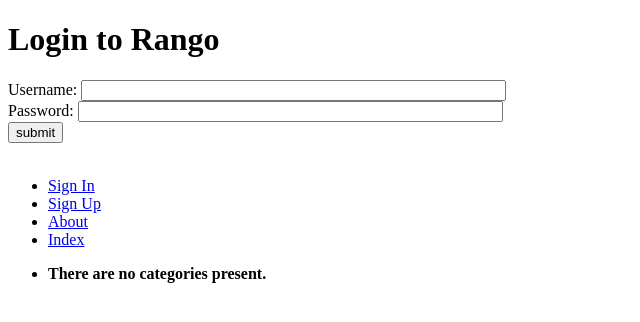
After one commit to J4mm3rr/tango_with_django_project, a Django app: page /rango/login/ in a window 1280 px wide. The commit adds this page. Shown: the top 322 px of the page, without its empty margins (0-640 px from the left). Run offline with Django 3.2, Linux system fonts and the light colour scheme; data that the repository does not hold is empty.

Commit message:
complete chapter 9 and exercises (login system)

```diff
--- a/rango/urls.py
+++ b/rango/urls.py
@@ -12,5 +12,8 @@ urlpatterns = [
     url(r'^category/(?P<category_name_slug>[\w\-]+)/$',
         views.show_category, name='show_category'),
 
-    url(r'^register/$', views.register, name='register')
+    url(r'^register/$', views.register, name='register'),
+    url(r'^login/$', views.user_login, name='login'),
+    url(r'^logout/$', views.user_logout, name='logout'),
+    url(r'^restricted/$', views.restricted, name='restricted'),
 ]
--- a/rango/views.py
+++ b/rango/views.py
@@ -1,4 +1,8 @@
 from django.shortcuts import render
+from django.contrib.auth import authenticate, login, logout
+from django.contrib.auth.decorators import login_required
+from django.core.urlresolvers import reverse
+from django.http import HttpResponse, HttpResponseRedirect
 from .models import Category, Page
 from .forms import CategoryForm, PageForm, UserForm, UserProfileForm
 
@@ -17,6 +21,7 @@ def about(request):
         return render(request, 'rango/about.html', context=context_dict)
 
 
+@login_required
 def add_page(request, category_name_slug):
         try:
                 category = Category.objects.get(slug=category_name_slug)
@@ -43,6 +48,7 @@ def add_page(request, category_name_slug):
         return render(request, 'rango/add_page.html', context_dict)
 
 
+@login_required
 def add_category(request):
         form = CategoryForm()
 
@@ -123,3 +129,39 @@ def register(request):
                       {'user_form': user_form,
                        'profile_form': profile_form,
                        'registered': registered, })
+
+
+def user_login(request):
+        if request.method == 'POST':
+                # If this request is a POST, get the username and password from it.
+                username = request.POST.get('username')
+                password = request.POST.get('password')
+
+                user = authenticate(username=username, password=password)
+
+                if user:
+                        if user.is_active:
+                                login(request, user)
+                                return HttpResponseRedirect(reverse('index'))
+                        else:
+                                # this account is inactive
+                                return HttpResponse("Your Rango account is disabled.")
+                else:
+                        # Bad login  details, no login possible
+                        print("Invalid login details: {0}, {1}".format(username, password))
+                        return HttpResponse("Invalid login details supplied.")
+
+        else:
+                # This is not a POST request.
+                return render(request, 'rango/login.html')
+
+
+@login_required
+def user_logout(request):
+        logout(request)
+        return HttpResponseRedirect(reverse(index))
+
+
+@login_required
+def restricted(request):
+        return render(request, 'rango/restricted.html')
--- a/tango_with_django_project/settings.py
+++ b/tango_with_django_project/settings.py
@@ -111,6 +111,8 @@ PASSWORD_HASHERS = (
     'django.contrib.auth.hashers.PBKDF2SHA1PasswordHasher',
 )
 
+LOGIN_URL = '/rango/login/'
+
 
 # Internationalization
 # https://docs.djangoproject.com/en/1.11/topics/i18n/
--- a/templates/rango/base.html
+++ b/templates/rango/base.html
@@ -19,10 +19,16 @@
         <br />
         <div>
             <ul>
+            {% if user.is_authenticated %}
+                <li><a href="{% url 'restricted' %}">Restricted Page</a></li>
+                <li><a href="{% url 'logout' %}">Logout</a></li>
                 <li><a href="{% url 'add_category' %}">Add New Category</a></li>
+            {% else %}
+                <li><a href="{% url 'login' %}">Sign In</a></li>
+                <li><a href="{% url 'register' %}">Sign Up</a></li>
+            {% endif %}
                 <li><a href="{% url 'about' %}">About</a></li>
                 <li><a href="{% url 'index' %}">Index</a></li>
-                <li><a href="{% url 'register' %}">Sign Up</a></li>
             </ul>
         </div>
         <div>
--- a/templates/rango/category.html
+++ b/templates/rango/category.html
@@ -17,7 +17,9 @@
         {% else %}
             <strong>No pages currently in category.</strong>
         {% endif %}
-        <a href="{% url 'add_page' category.slug %}">Add a Page</a><br />
+        {% if user.is_authenticated %}
+            <a href="{% url 'add_page' category.slug %}">Add a Page</a><br />
+        {% endif %}
     {% else %}
         The specified category does not exist!
     {% endif %}
--- /dev/null
+++ b/templates/rango/login.html
@@ -0,0 +1,16 @@
+{% extends 'rango/base.html' %}
+{% load staticfiles %}
+{% block title_block %}
+    Login
+{% endblock %}
+{% block body_block %}
+    <h1>Login to Rango</h1>
+    <form id="login_form" method="post" action="{% url 'login' %}">
+        {% csrf_token %}
+        Username: <input type="text" name="username" value="" size="50" />
+        <br />
+        Password: <input type="password" name="password" value="" size="50" />
+        <br />
+        <input type="submit" value="submit" />
+    </form>
+{% endblock %}
```
Also changed, not shown: templates/rango/index.html (+7 -2 lines), templates/rango/restricted.html (added, +10 -0 lines).
